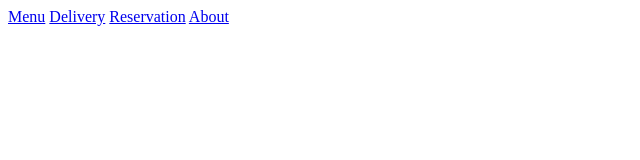
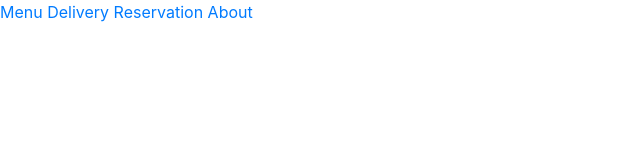
Before and after one commit to RauschNita/pub_burgers, a plain HTML site: page index.html in a window 1280 px wide. Shown: the whole page, without its empty margins (0-640 px from the left). Drawn offline with nearby package versions, Linux system fonts and the light colour scheme.

Commit message:
added bootstrap

```diff
--- a/index.html
+++ b/index.html
@@ -4,6 +4,7 @@
     <meta charset="UTF-8">
     <meta name="viewport" content="width=device-width, initial-scale=1.0">
     <title>Delivery pub & burger</title>
+    <link rel="stylesheet" href="/css/bootstrap.min.css">
 </head>
 <body>
     <a href="menu.html">Menu</a>
```
